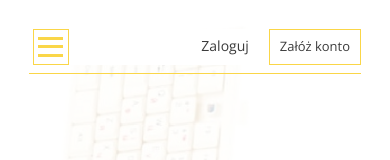
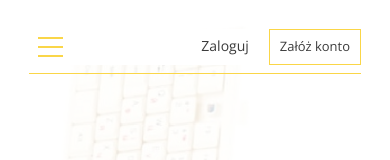
Before and after one commit to Morfozaur/shareconomy, a React (Create React App) app: page / in a window 390 px wide. Shown: the top 160 px of the page. Built offline with nearby package versions, Linux system fonts and the light colour scheme.

Commit message:
Logika działania menu

```diff
--- a/src/components/Menu.js
+++ b/src/components/Menu.js
@@ -1,20 +1,45 @@
-import React from 'react';
+import React, {useState, useEffect} from 'react';
 import {Link} from "react-router-dom";
 import NavBar from "./home/elements/NavBar";
 import Hamburger from "./home/elements/Hamburger";
 
 
+function useResizer() {
+    const [windowWidth, setWindowWidth] = useState(0)
+
+    useEffect(()=> {
+        const handleResize = () => {
+            setWindowWidth(window.innerWidth)
+        };
+        window.addEventListener("resize", handleResize);
+        handleResize();
+
+        return () => window.removeEventListener("resize", handleResize);
+    }, [])
+
+    return windowWidth
+}
+
 const Menu = () => {
+    const [openNav, setOpenNav] = useState(false);
+
+    const windowWidth = useResizer();
+
+    useEffect(()=> {
+        if (windowWidth >776 && openNav !==false) {
+            setOpenNav(false)
+        }
+    }, [windowWidth, openNav])
 
     return (
         <menu className='menu'>
             <div className="menu__login">
-                <Hamburger/>
+                <Hamburger openNav={openNav} setOpenNav={setOpenNav}/>
                 <div className="menu__button"><Link to="/logowanie">Zaloguj</Link></div>
                 <div className="menu__button menu__button--bordered"><Link to="/rejestracja">Załóż konto</Link></div>
             </div>
             <NavBar/>
-            <NavBar addClass={true}/>
+            <NavBar addClass={true} open={openNav}/>
         </menu>
     );
 }
--- a/src/components/home/elements/Hamburger.js
+++ b/src/components/home/elements/Hamburger.js
@@ -1,17 +1,16 @@
-import React, {useState} from 'react';
+import React from 'react';
 
-const Hamburger = () => {
-    const [hamburgerMenu, setHamburgerMenu] = useState(true)
-
-    const revealMenu = () => {
-
-    };
-
+const Hamburger = ({openNav, setOpenNav}) => {
     return (
-        <div className="menu__hamburger" onClick={revealMenu}>
-            <div className="menu__burger menu__burger--before"/>
-            <div className="menu__burger"/>
-            <div className="menu__burger menu__burger--after"/>
+        <div className="menu__hamburger" onClick={()=>setOpenNav(state => !state)}>
+            <div className="menu__burger menu__burger--before"
+                 style={{transform: openNav ? 'rotate(45deg)' : 'rotate(0deg)'}}/>
+            <div className="menu__burger"
+                 style={{
+                     transform: openNav ? 'translateX(100%)' : 'translateX(0)',
+                     opacity: openNav ? 0 : 1}}/>
+            <div className="menu__burger menu__burger--after"
+                 style={{transform: openNav ? 'rotate(-45deg)' : 'rotate(0deg)'}}/>
         </div>
     );
 }
--- a/src/components/home/elements/NavBar.js
+++ b/src/components/home/elements/NavBar.js
@@ -4,7 +4,7 @@ import {scroller} from "react-scroll";
 import classNames from "classnames";
 
 
-const NavBar = ({addClass}) => {
+const NavBar = ({addClass, open}) => {
 
     const history = useHistory()
 
@@ -16,8 +16,10 @@ const NavBar = ({addClass}) => {
         }
         scrollTarget(target)
     };
+
     return (
-        <ul className={classNames('menu__main', {'menu__main--mobile':addClass})}>
+        <ul className={classNames('menu__main', {'menu__main--mobile':addClass})}
+            style={addClass ? {maxHeight: open ? '400px': '0'} : {}}>
             <li className='menu__link menu__link--bordered'>
                 <div onClick={() => scrollToPage('info')}>Start</div>
             </li>
--- a/src/scss/sections/_menu.scss
+++ b/src/scss/sections/_menu.scss
@@ -12,13 +12,14 @@
     align-self: center;
     margin-right: auto;
     margin-left: 4px;
-    border: 1px solid $theme-color;
   }
   &__burger {
     display: block;
     width: 25px;
-    height: 3px;
+    height: 2px;
     background: $theme-color;
+    transition: all 0.2s linear;
+    transform-origin: 0;
   }
   &__login, &__main {
     display: flex;
@@ -32,6 +33,8 @@
     width: calc(100% - 3.625rem);
     background: white;
     border-bottom: 1px solid $theme-color;
+    transition: all 0.2s linear;
+    transform-origin: 0;
   }
   &__button {
     cursor: pointer;
@@ -79,7 +82,7 @@
       display: none;
       &--mobile {
         display: block;
-        height: 0;
+        max-height: 0;
         overflow: hidden;
       }
     }
```
